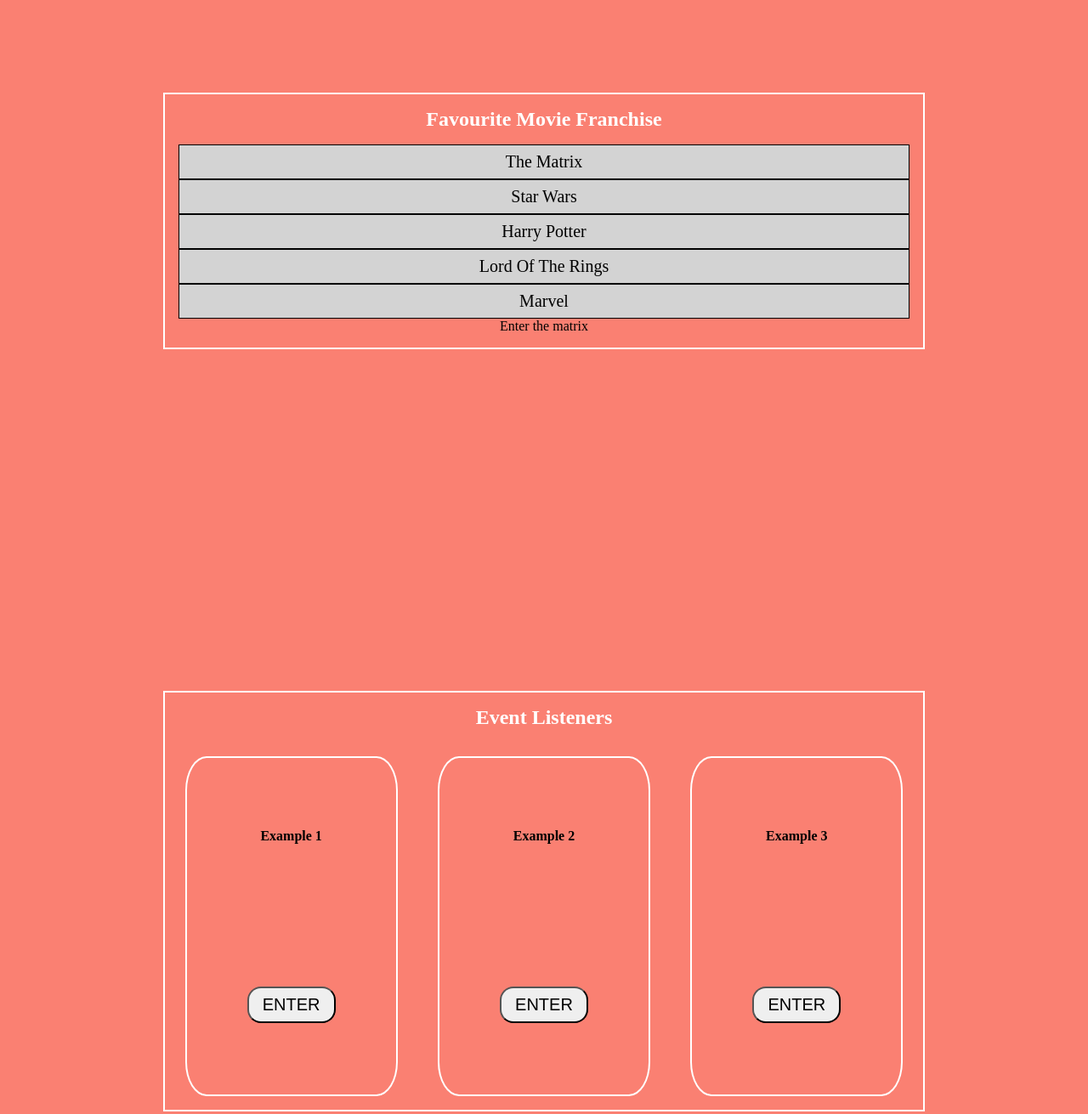
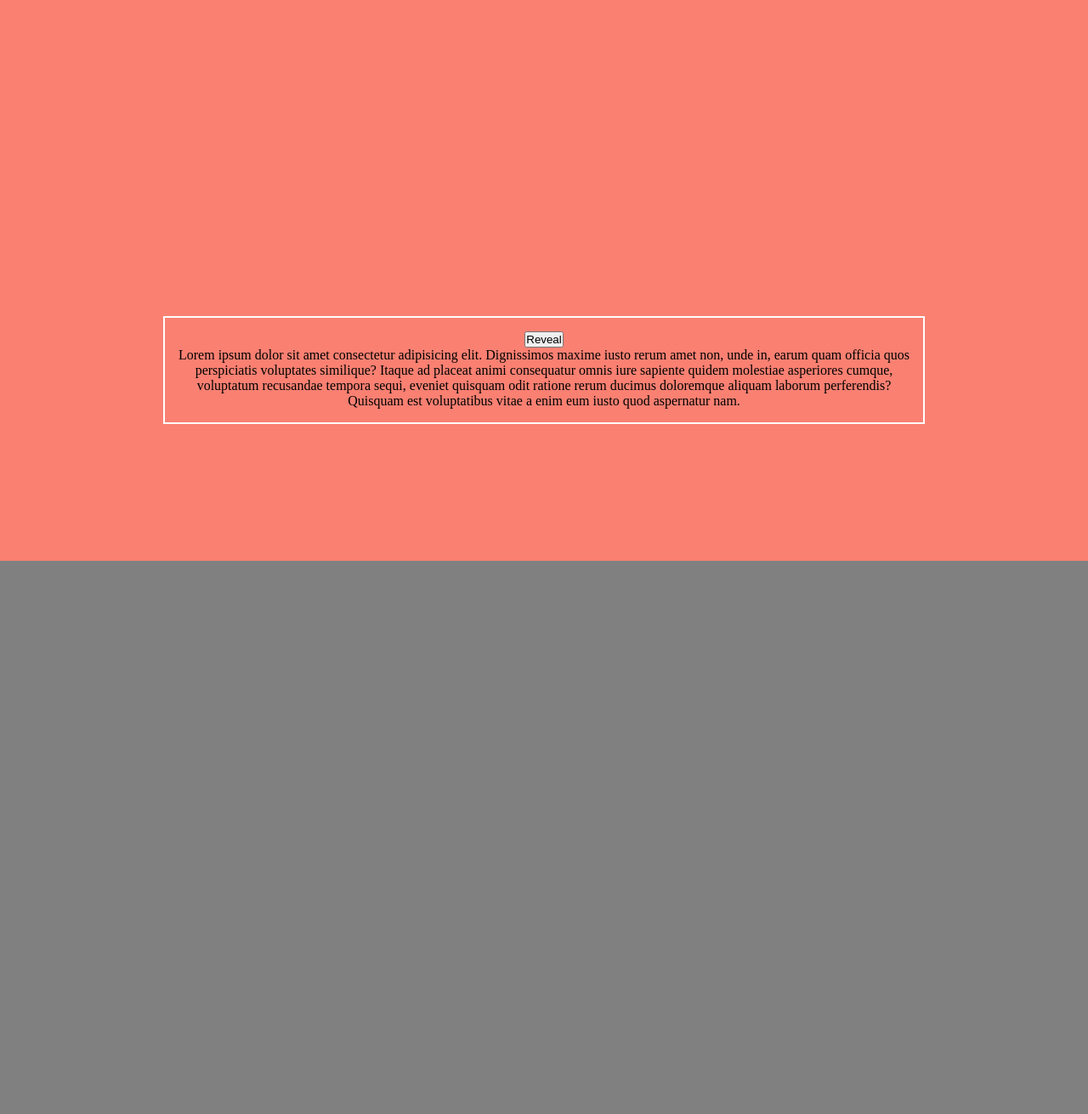
Before and after one commit to webdevKmer/js-dom-manipulation, a plain HTML site: page index.html in a window 1280 px wide. Shown: the part 140-1451 px from the top of the page at 85% size. After the commit the page ends 800 px from the top, so only its background shows below. Drawn offline with Linux system fonts and the light colour scheme.

Commit message:
seting up the project

```diff
--- a/index.html
+++ b/index.html
@@ -4,39 +4,17 @@
     <meta charset="UTF-8">
     <meta http-equiv="X-UA-Compatible" content="IE=edge">
     <meta name="viewport" content="width=device-width, initial-scale=1.0">
-    <title>DOM Manipulation</title>
+    <title>DOM Manipulation - Reveal Content</title>
     <link rel="stylesheet" href="styles.css">
 </head>
 <body>
     <section>
+        <h2 class="title">Reveal Content</h2>
         <div class="container">
-            <h2>Favourite Movie Franchise</h2>
-            <div class="movies">
-                <div class="movie">The matrix</div>
-                <div class="movie">star wars</div>
-                <div class="movie">Harry Potter</div>
-                <div class="movie">Lord of the Rings</div>
-                <div class="movie">marvel</div>
+            <button>Reveal</button>
+            <div class="content">
+                Lorem ipsum dolor sit amet consectetur adipisicing elit. Dignissimos maxime iusto rerum amet non, unde in, earum quam officia quos perspiciatis voluptates similique? Itaque ad placeat animi consequatur omnis iure sapiente quidem molestiae asperiores cumque, voluptatum recusandae tempora sequi, eveniet quisquam odit ratione rerum ducimus doloremque aliquam laborum perferendis? Quisquam est voluptatibus vitae a enim eum iusto quod aspernatur nam.
             </div>
-            <footer>Enter the matrix</footer>
-        </div>
-    </section>
-    <section>
-        <div class="container">
-            <h2>Event Listeners</h2>
-            <div class="boxes">
-                <div class="box box-1">
-                    <h4>Example 1</h4>
-                    <button onclick="alert('Hello folks')">Enter</button>
-                </div>
-                <div class="box box-2">
-                    <h4>Example 2</h4>
-                    <button class="btn-2">Enter</button>
-                </div>
-                <div class="box box-3">
-                    <h4>Example 3</h4>
-                    <button class="btn-3">Enter</button>
-                </div>
         </div>
     </section>
     <script src="./app.js"></script>
```
Also changed, not shown: dom-traversing.js (deleted, +0 -28 lines), 1 other file.
